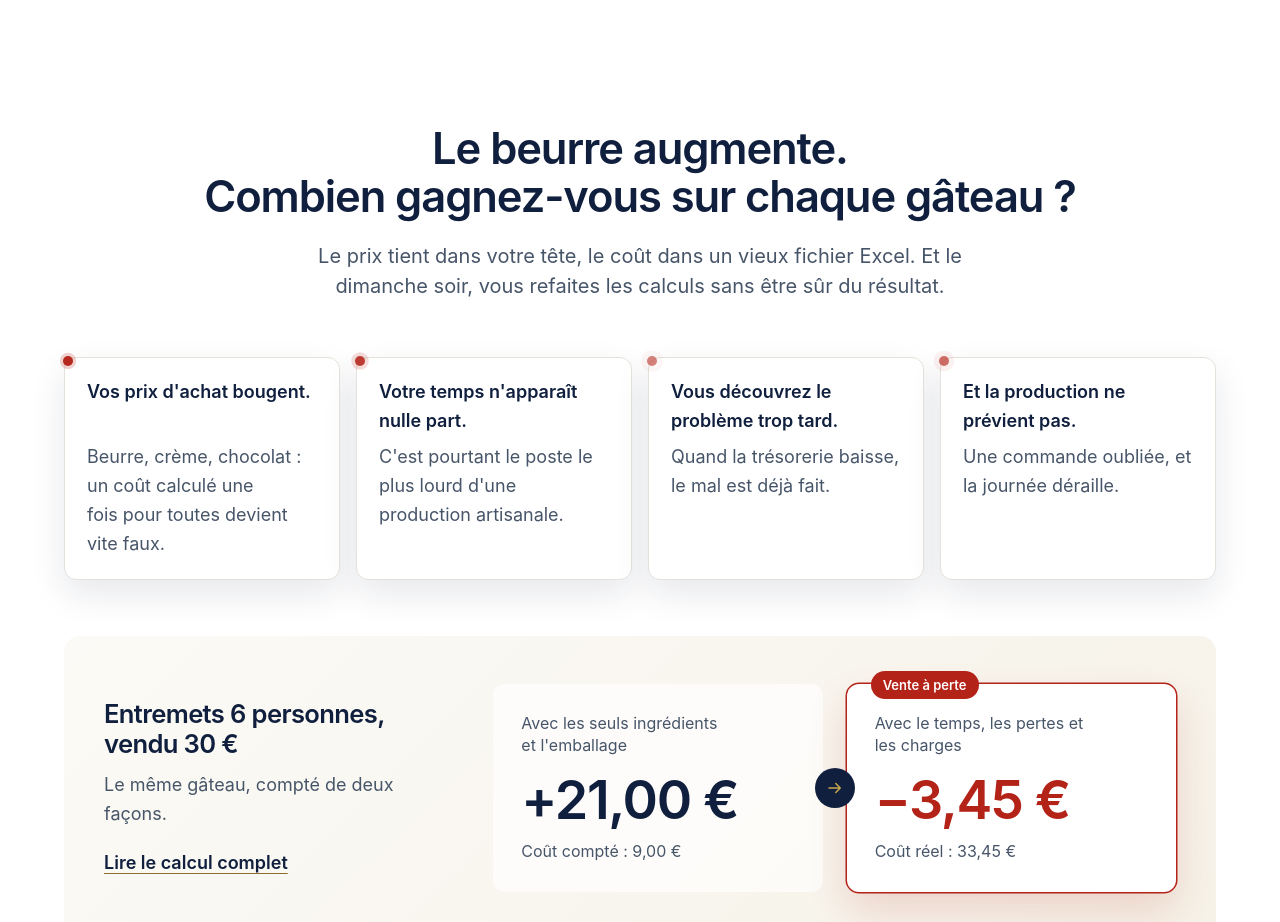
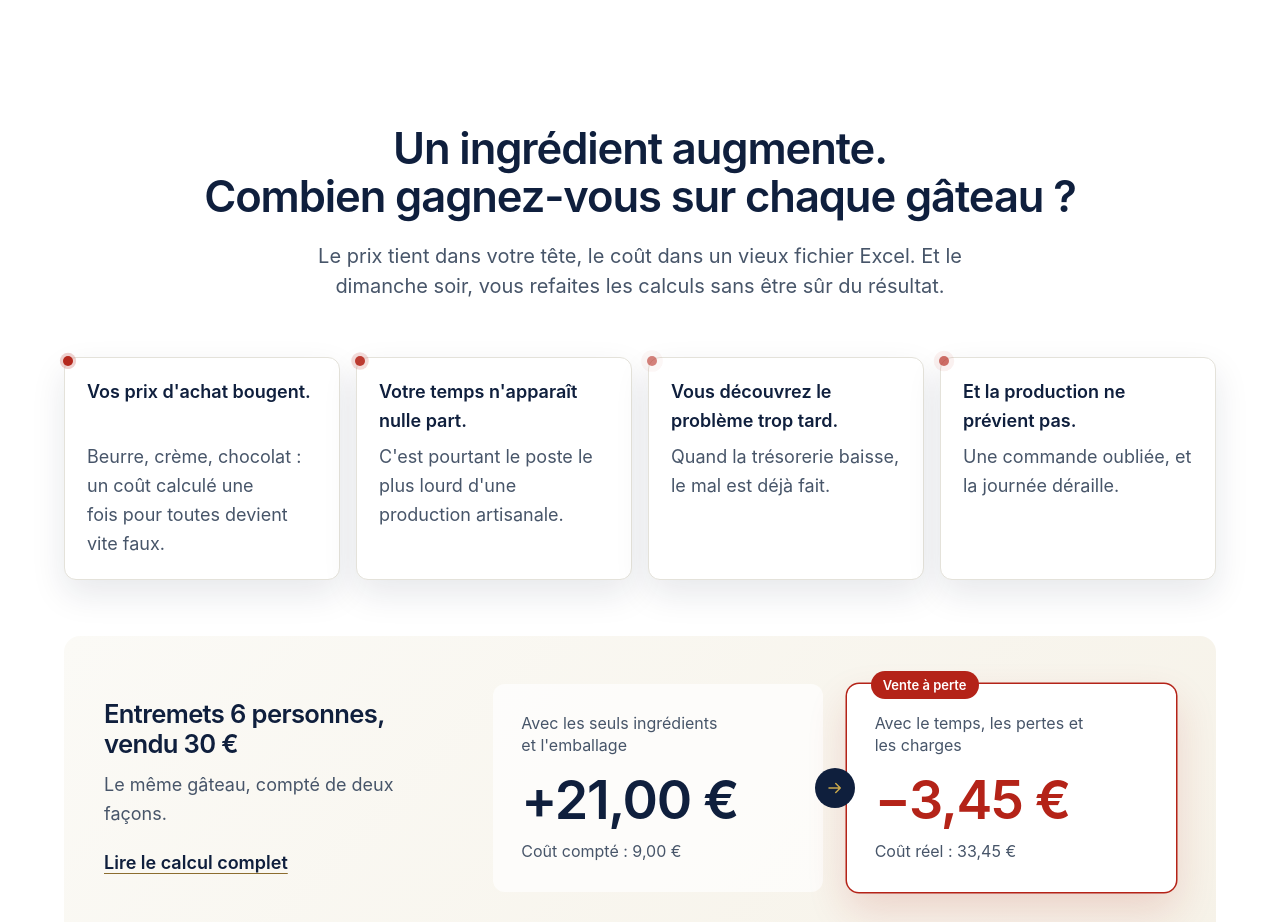
Before and after one commit to hubertledorven/knead-landing, an Astro site: page /maquette in a window 1280 px wide. Shown: the part 1420-2342 px from the top of the page. Built offline with nearby package versions, Linux system fonts and the light colour scheme; Astro itself is replaced by a stand-in of ours.

Commit message:
Problème : titre sans citer le beurre
Co-Authored-By: Claude Opus 5.5 <noreply@anthropic.com>

```diff
--- a/src/components/Problem.astro
+++ b/src/components/Problem.astro
@@ -1,6 +1,6 @@
 <section class="problem">
   <div class="wrap">
-    <h2>Le beurre augmente.<br>Combien gagnez-vous sur chaque gâteau&nbsp;?</h2>
+    <h2>Un ingrédient augmente.<br>Combien gagnez-vous sur chaque gâteau&nbsp;?</h2>
     <p class="intro">Le prix tient dans votre tête, le coût dans un vieux fichier Excel. Et le dimanche soir, vous refaites les calculs sans être sûr du résultat.</p>
 
     <ul>
```
